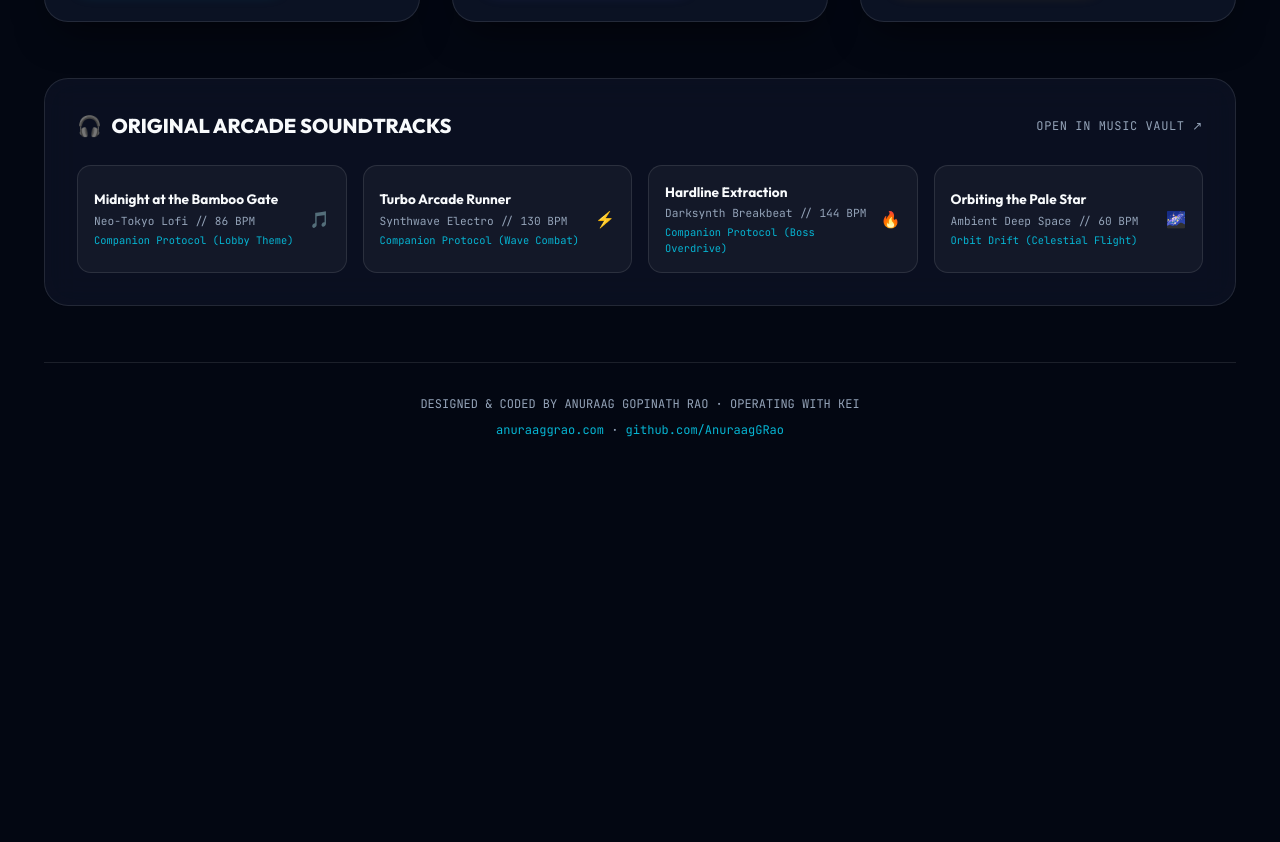
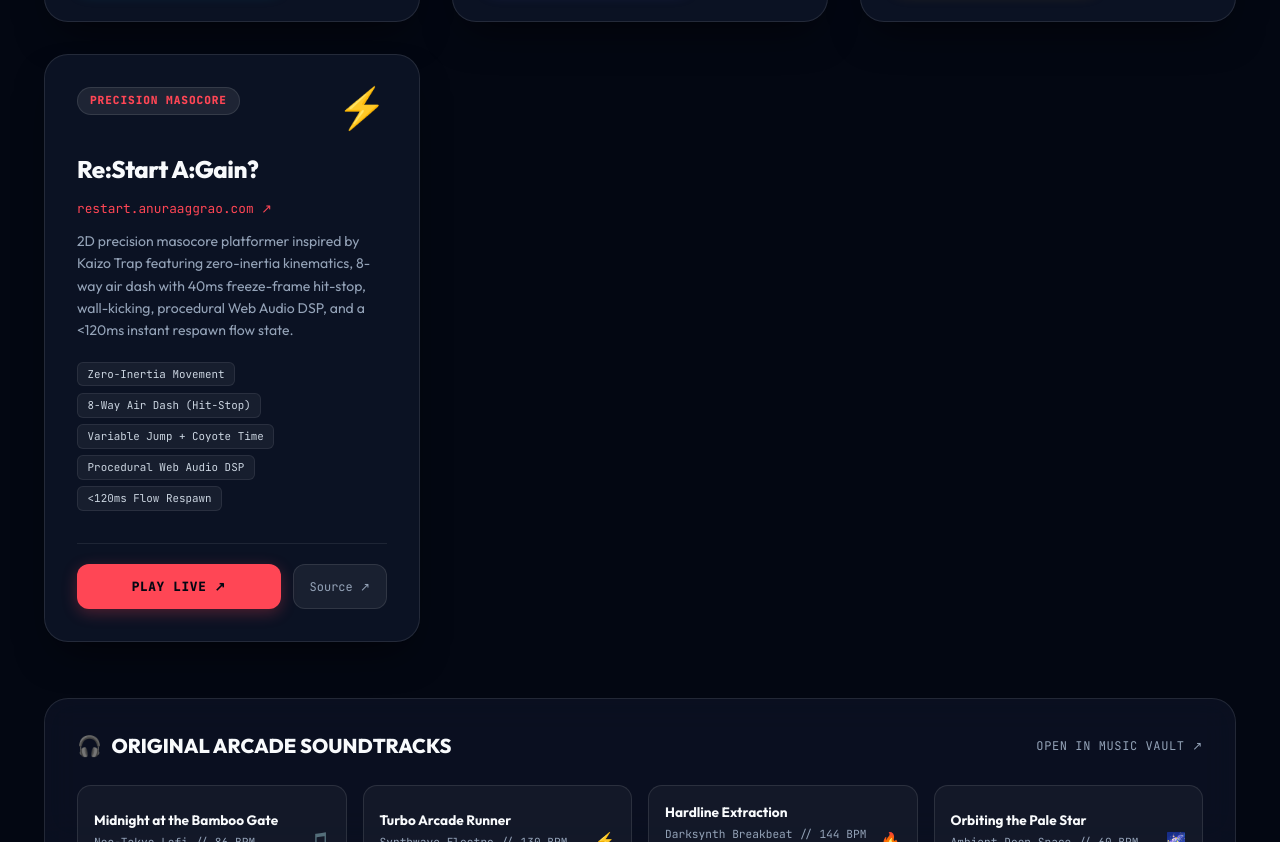
Before and after one commit to AnuraagGRao/arcade, a plain HTML site: page index.html in a window 1280 px wide. Shown: the part 1134-1976 px from the top of the page. Before the commit the page ends 1637 px from the top, so only its background shows below. Drawn offline with Linux system fonts and the light colour scheme.

Commit message:
feat(arcade): feature Re:Start A:Gain with custom crimson theme

```diff
--- a/assets/css/style.css
+++ b/assets/css/style.css
@@ -298,6 +298,11 @@ body {
   --card-glow: rgba(99, 102, 241, 0.25);
 }
 
+.card-restart {
+  --card-accent: #ff4655;
+  --card-glow: rgba(255, 70, 85, 0.28);
+}
+
 .card-header {
   display: flex;
   justify-content: space-between;
--- a/index.html
+++ b/index.html
@@ -49,7 +49,7 @@
 
       <div class="hero-stats">
         <div class="hero-stat-item">
-          <span class="hero-stat-number">3</span>
+          <span class="hero-stat-number">4</span>
           <span class="hero-stat-label">Active Titles</span>
         </div>
         <div class="hero-stat-item">
@@ -170,6 +170,40 @@
           </a>
         </div>
       </article>
+
+      <!-- Game 4: Re:Start A:Gain? -->
+      <article class="game-card card-restart">
+        <div class="card-header">
+          <span class="card-badge">PRECISION MASOCORE</span>
+          <div class="card-icon">⚡</div>
+        </div>
+
+        <div class="card-body">
+          <h2 class="card-title">Re:Start A:Gain?</h2>
+          <div class="card-domain">restart.anuraaggrao.com ↗</div>
+          <p class="card-desc">
+            2D precision masocore platformer inspired by Kaizo Trap featuring zero-inertia kinematics, 8-way air dash with 40ms freeze-frame hit-stop, wall-kicking, procedural Web Audio DSP, and a &lt;120ms instant respawn flow state.
+          </p>
+
+          <div class="card-features">
+            <span class="feature-pill">Zero-Inertia Movement</span>
+            <span class="feature-pill">8-Way Air Dash (Hit-Stop)</span>
+            <span class="feature-pill">Variable Jump + Coyote Time</span>
+            <span class="feature-pill">Procedural Web Audio DSP</span>
+            <span class="feature-pill">&lt;120ms Flow Respawn</span>
+          </div>
+        </div>
+
+        <div class="card-footer">
+          <a href="https://restart.anuraaggrao.com" class="btn-launch" target="_blank" rel="noopener noreferrer">
+            <span>Play Live</span>
+            <span>↗</span>
+          </a>
+          <a href="https://github.com/AnuraagGRao/restart-again" class="btn-repo" target="_blank" rel="noopener noreferrer" title="View Source on GitHub">
+            Source ↗
+          </a>
+        </div>
+      </article>
     </main>
 
     <!-- Original Soundtracks Section -->
```
